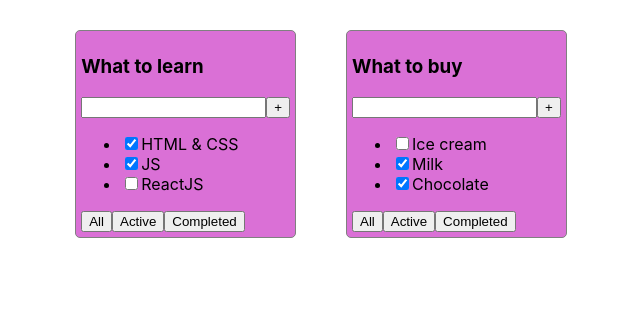
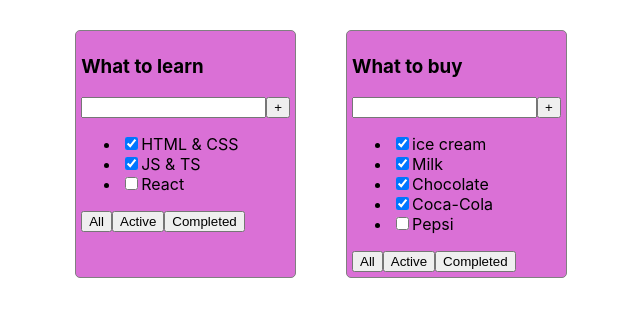
Before and after one commit to SanyaSkl/1-todolist, a React (Create React App) app: page / in a window 1280 px wide. Shown: the top 316 px of the page, without its empty margins (294-934 px from the left). Built offline with nearby package versions, Linux system fonts and the light colour scheme.

Commit message:
lesson-1 refactoring

```diff
--- a/src/App.tsx
+++ b/src/App.tsx
@@ -1,28 +1,29 @@
 import React from 'react';
 import './App.css';
-import {TodoList} from "./TodoList";
+import {TaskType, TodoList} from "./TodoList";
 
 function App() {
     const todoListTitle_1 = "What to learn"
     const todoListTitle_2 = "What to buy"
+    const tasks_1: Array<TaskType> = [
+        {id: 1, title: "HTML & CSS", isDone: true},
+        {id: 2, title: "JS & TS", isDone: true},
+        {id: 3, title: "React", isDone: false}
+    ]
+    const tasks_2: Array<TaskType> = [
+        {id: 1, title: "ice cream", isDone: true},
+        {id: 2, title: "Milk", isDone: true},
+        {id: 3, title: "Chocolate", isDone: true},
+        {id: 4, title: "Coca-Cola", isDone: true},
+        {id: 5, title: "Pepsi", isDone: false},
+    ]
 
-    const tasks_1 = [
-        {id: 1, title: "HTML & CSS", isDone: true},
-        {id: 2, title: "JS", isDone: true},
-        {id: 3, title: "ReactJS", isDone: false}
-]
-
-    const tasks_2 = [
-        {id: 1, title: "Ice cream", isDone: false},
-        {id: 2, title: "Milk", isDone: true},
-        {id: 3, title: "Chocolate", isDone: true}
-    ]
     return (
         <div className="App">
             <TodoList title={todoListTitle_1} tasks={tasks_1}/>
             <TodoList title={todoListTitle_2} tasks={tasks_2}/>
         </div>
-    );
+    )
 }
 
 export default App;
```
Also changed, not shown: src/TodoList.tsx (+2 -8 lines).
